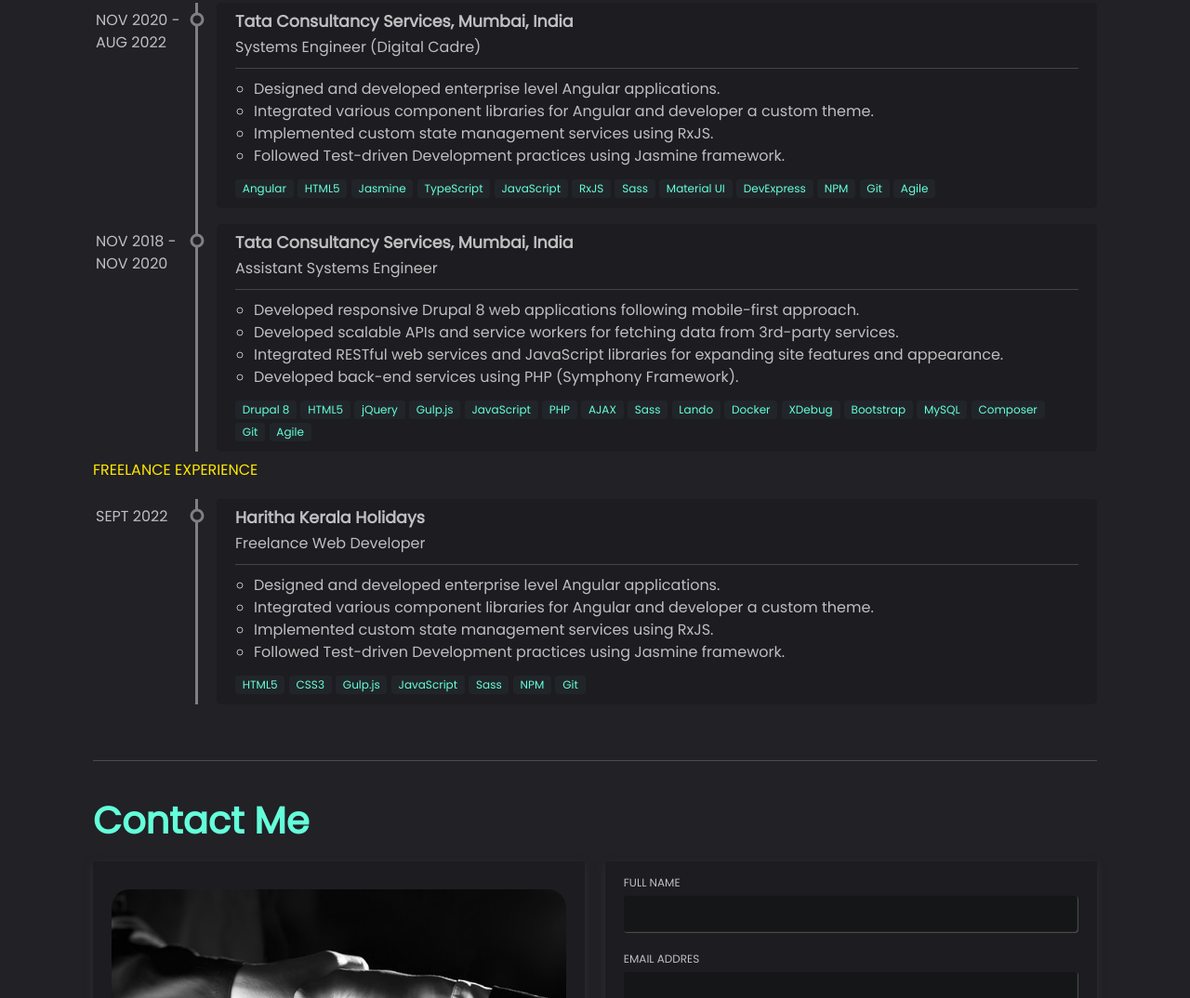
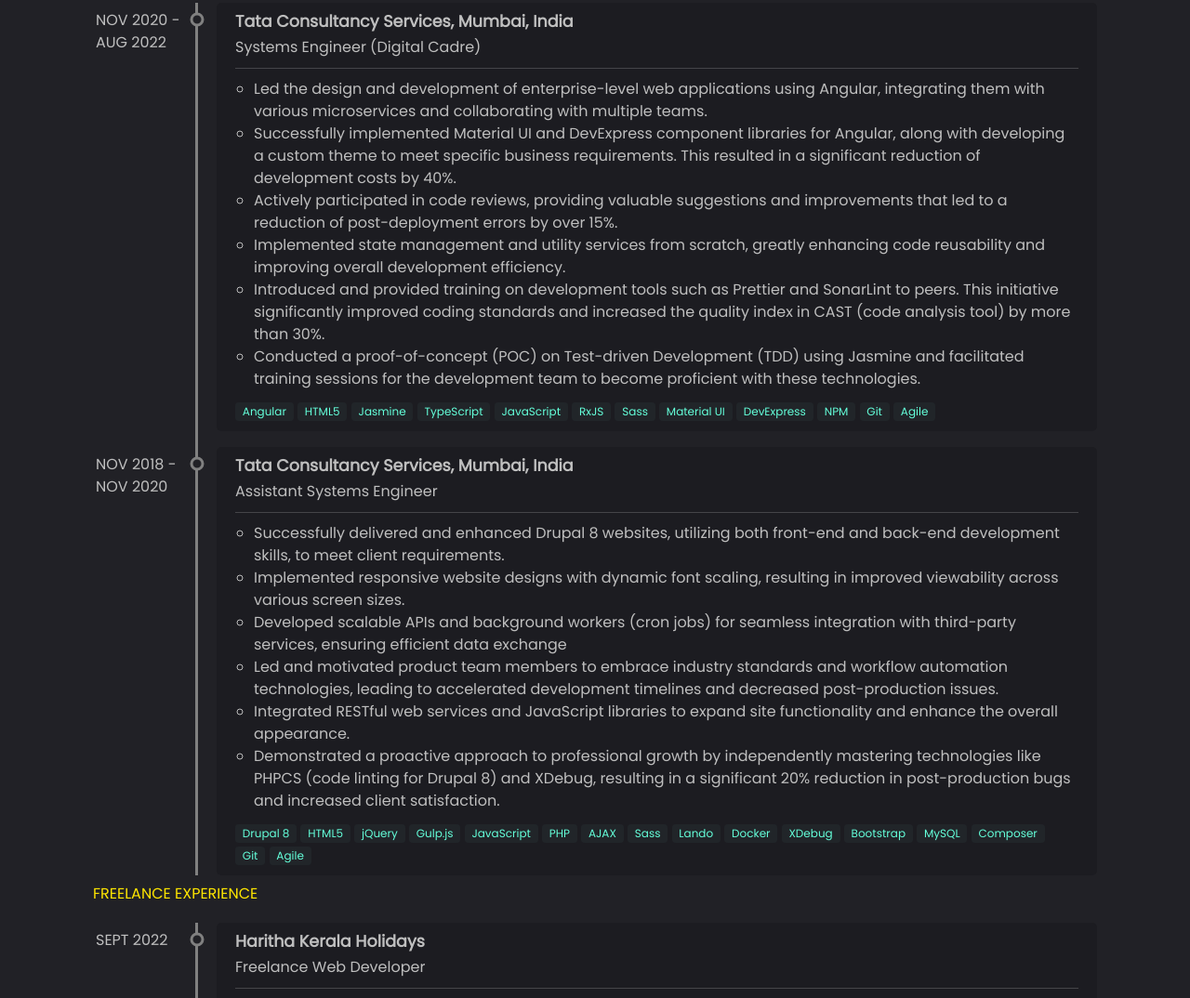
Before and after one commit to SidharthSreekumar/sidharthsreekumar, a website: page index.html in a window 1280 px wide. Shown: the part 1550-2624 px from the top of the page at 93% size. Drawn offline with nearby package versions, Linux system fonts and the light colour scheme.

Commit message:
Updated experience section

```diff
--- a/index.html
+++ b/index.html
@@ -323,18 +323,22 @@
             <div>
               <ul>
                 <li>
-                  Designed and developed enterprise level Angular applications.
+                  Led the design and development of enterprise-level web applications using Angular, integrating them with various microservices and collaborating with multiple teams.
                 </li>
                 <li>
-                  Integrated various component libraries for Angular and
-                  developer a custom theme.
+                  Successfully implemented Material UI and DevExpress component libraries for Angular, along with developing a custom theme to meet specific business requirements. This resulted in a significant reduction of development costs by 40%.
                 </li>
                 <li>
-                  Implemented custom state management services using RxJS.
+                  Actively participated in code reviews, providing valuable suggestions and improvements that led to a reduction of post-deployment errors by over 15%.
                 </li>
                 <li>
-                  Followed Test-driven Development practices using Jasmine
-                  framework.
+                  Implemented state management and utility services from scratch, greatly enhancing code reusability and improving overall development efficiency.
+                </li>
+                <li>
+                  Introduced and provided training on development tools such as Prettier and SonarLint to peers. This initiative significantly improved coding standards and increased the quality index in CAST (code analysis tool) by more than 30%.
+                </li>
+                <li>
+                  Conducted a proof-of-concept (POC) on Test-driven Development (TDD) using Jasmine and facilitated training sessions for the development team to become proficient with these technologies.
                 </li>
               </ul>
             </div>
@@ -366,19 +370,22 @@
             <div>
               <ul>
                 <li>
-                  Developed responsive Drupal 8 web applications following
-                  mobile-first approach.
+                  Successfully delivered and enhanced Drupal 8 websites, utilizing both front-end and back-end development skills, to meet client requirements.
                 </li>
                 <li>
-                  Developed scalable APIs and service workers for fetching data
-                  from 3rd-party services.
+                  Implemented responsive website designs with dynamic font scaling, resulting in improved viewability across various screen sizes.
                 </li>
                 <li>
-                  Integrated RESTful web services and JavaScript libraries for
-                  expanding site features and appearance.
+                  Developed scalable APIs and background workers (cron jobs) for seamless integration with third-party services, ensuring efficient data exchange
                 </li>
                 <li>
-                  Developed back-end services using PHP (Symphony Framework).
+                  Led and motivated product team members to embrace industry standards and workflow automation technologies, leading to accelerated development timelines and decreased post-production issues.
+                </li>
+                <li>
+                  Integrated RESTful web services and JavaScript libraries to expand site functionality and enhance the overall appearance.
+                </li>
+                <li>
+                  Demonstrated a proactive approach to professional growth by independently mastering technologies like PHPCS (code linting for Drupal 8) and XDebug, resulting in a significant 20% reduction in post-production bugs and increased client satisfaction.
                 </li>
               </ul>
             </div>
```
